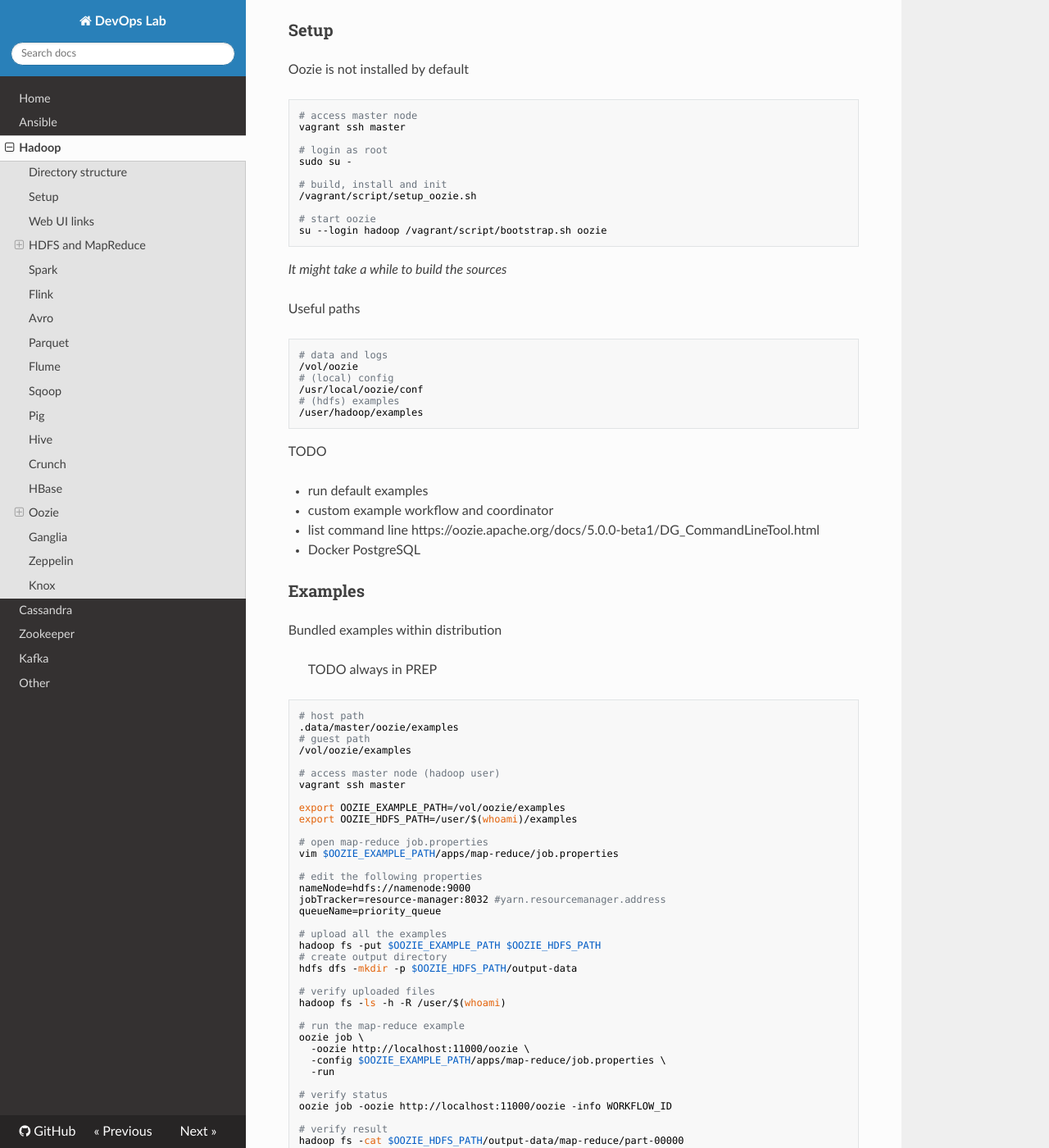
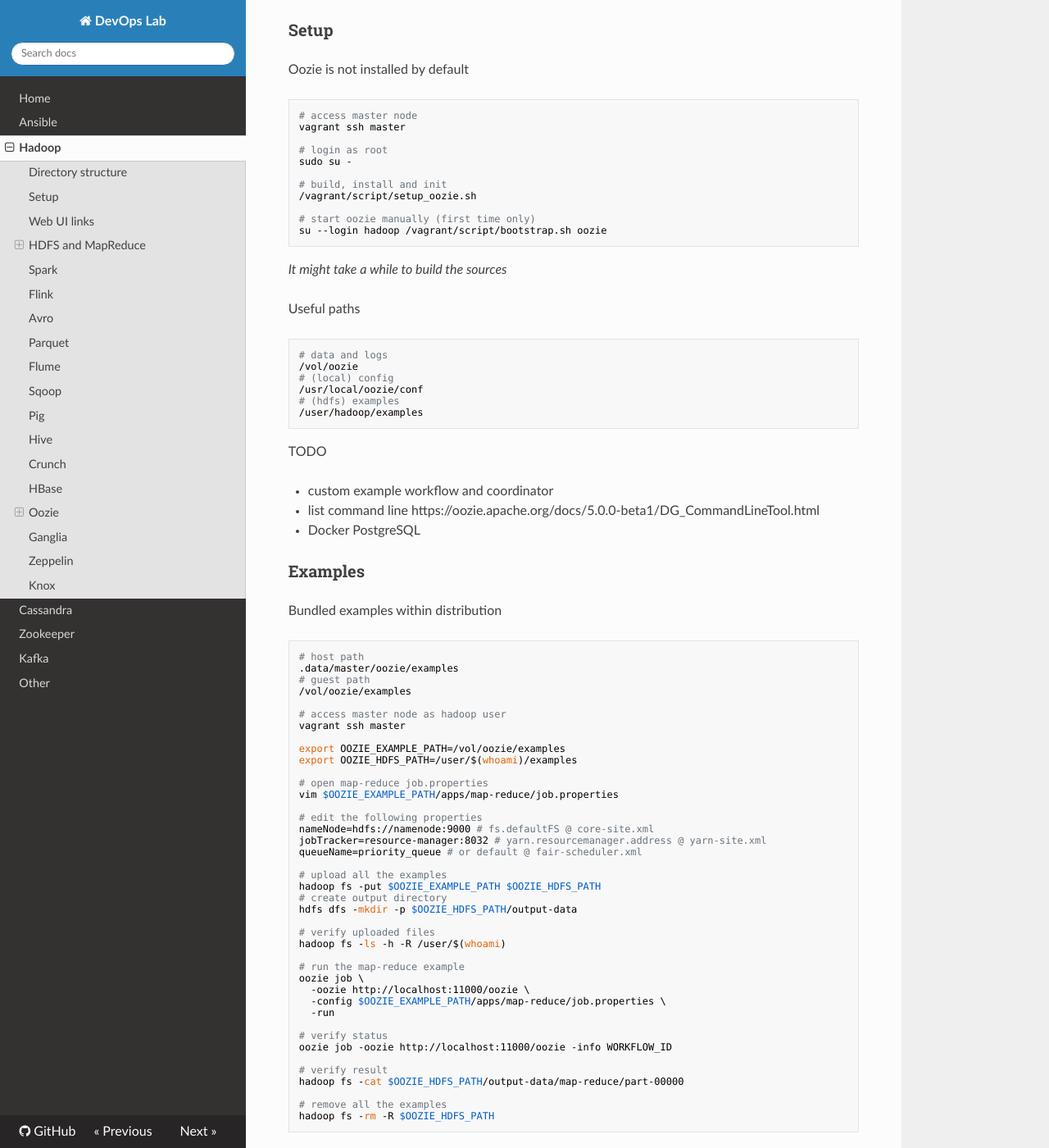
Before and after one commit to niqdev/devops, an MkDocs documentation site: the page built from docs/hadoop.md, in a window 1280 px wide and 1400 px high, scrolled down 4630 px. Shown: the whole window at 82% size. Built offline with MkDocs 1.6.1, drawn with Linux system fonts in a browser that asks for light colours; nearby versions of some CDN libraries; old or Windows-style settings are respelled for this version of MkDocs.

Commit message:
doc: update hadoop

````diff
--- a/docs/hadoop.md
+++ b/docs/hadoop.md
@@ -239,7 +239,7 @@ sudo su -
 # build, install and init
 /vagrant/script/setup_oozie.sh
 
-# start oozie
+# start oozie manually (first time only)
 su --login hadoop /vagrant/script/bootstrap.sh oozie
 ```
 *It might take a while to build the sources*
@@ -256,7 +256,6 @@ Useful paths
 
 TODO
 
-* run default examples
 * custom example workflow and coordinator
 * list command line https://oozie.apache.org/docs/5.0.0-beta1/DG_CommandLineTool.html
 * Docker PostgreSQL
@@ -264,16 +263,13 @@ TODO
 ### Examples
 
 Bundled examples within distribution
-
-> TODO always in PREP
-
 ```bash
 # host path
 .data/master/oozie/examples
 # guest path
 /vol/oozie/examples
 
-# access master node (hadoop user)
+# access master node as hadoop user
 vagrant ssh master
 
 export OOZIE_EXAMPLE_PATH=/vol/oozie/examples
@@ -283,9 +279,9 @@ export OOZIE_HDFS_PATH=/user/$(whoami)/examples
 vim $OOZIE_EXAMPLE_PATH/apps/map-reduce/job.properties
 
 # edit the following properties
-nameNode=hdfs://namenode:9000
-jobTracker=resource-manager:8032 #yarn.resourcemanager.address
-queueName=priority_queue
+nameNode=hdfs://namenode:9000 # fs.defaultFS @ core-site.xml
+jobTracker=resource-manager:8032 # yarn.resourcemanager.address @ yarn-site.xml
+queueName=priority_queue # or default @ fair-scheduler.xml
 
 # upload all the examples
 hadoop fs -put $OOZIE_EXAMPLE_PATH $OOZIE_HDFS_PATH
````
Also changed, not shown: other parts of docs/hadoop.md (+2 -0 lines).
